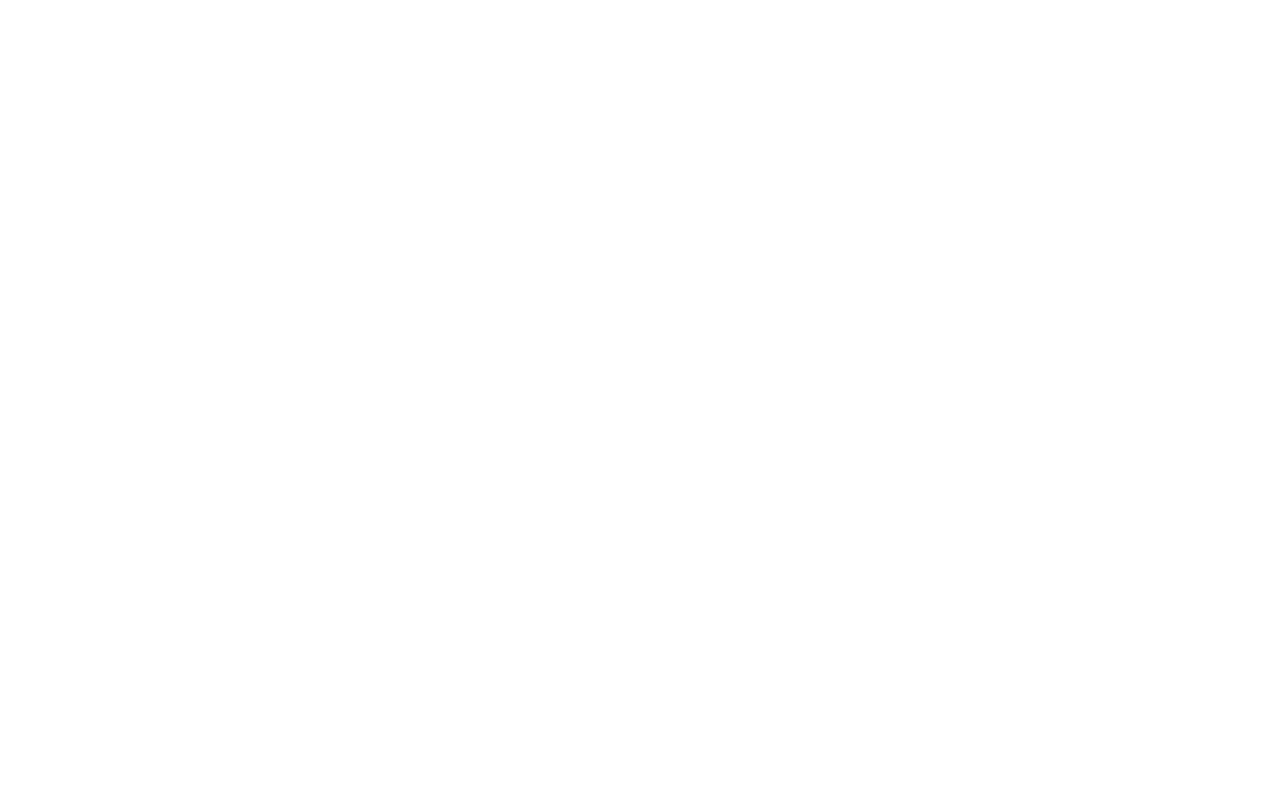
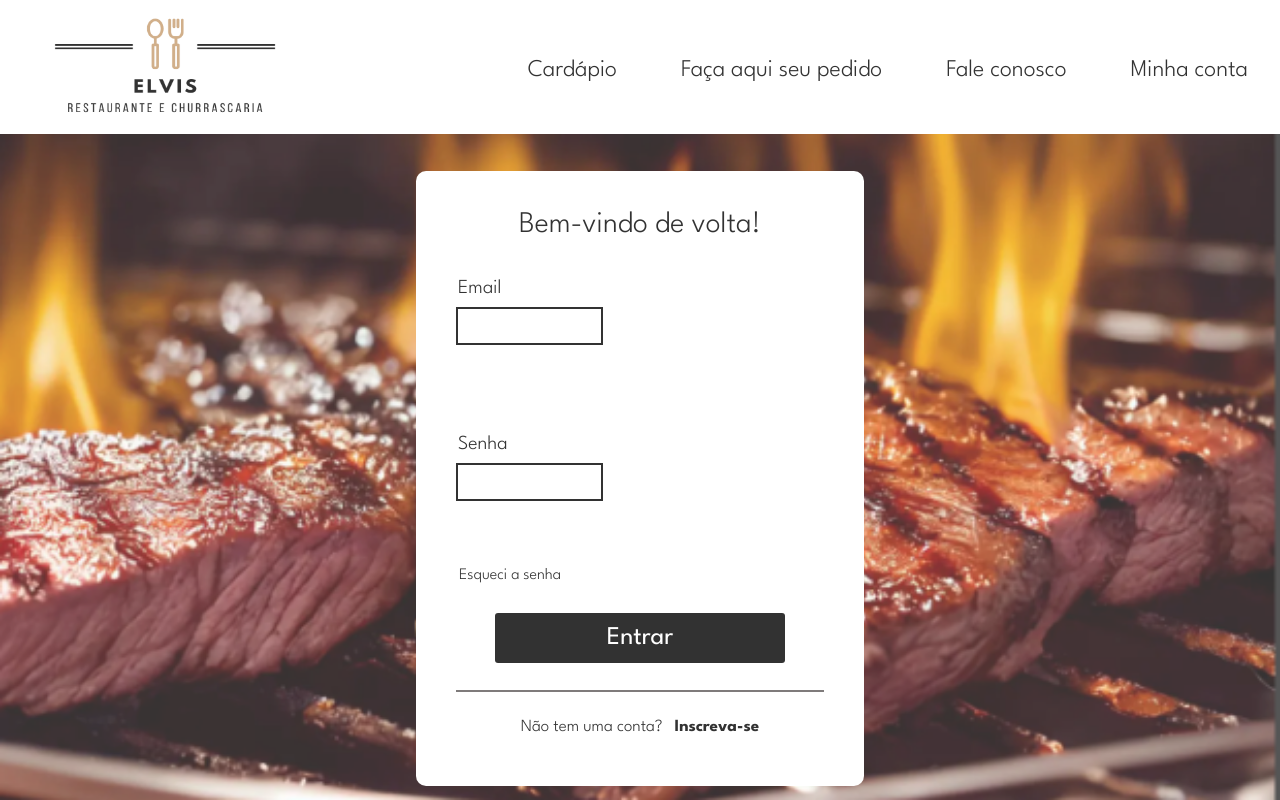
Before and after one commit to vitoriaamarals/sistemaRestaurante, a React (Vite) app in the folder React/frontSistemaRestaurante/: page /Login in a window 1280 px wide. Before the commit this address had no page. Built offline with nearby package versions, Linux system fonts and the light colour scheme.

Commit message:
Conclusão - Criar uma conta

```diff
--- a/React/frontSistemaRestaurante/package.json
+++ b/React/frontSistemaRestaurante/package.json
@@ -12,6 +12,7 @@
   "dependencies": {
     "react": "^18.3.1",
     "react-dom": "^18.3.1",
+    "react-imask": "^7.6.1",
     "react-router-dom": "^7.1.3"
   },
   "devDependencies": {
--- a/React/frontSistemaRestaurante/src/routes/routes.jsx
+++ b/React/frontSistemaRestaurante/src/routes/routes.jsx
@@ -1,5 +1,5 @@
 import { BrowserRouter, Route, Routes } from "react-router-dom";
-import { LoginCliente, MainScreen} from "../screens/pages";
+import { MinhaConta, LoginCliente, MainScreen} from "../screens/pages";
 
 const PageRoutes = () => {
   return (
@@ -7,7 +7,8 @@
       <Routes>
         <Route path="/">
           <Route path="/" element={<MainScreen />} />
-          <Route path="/MinhaConta" element={<LoginCliente />} />
+          <Route path="/Login" element={<LoginCliente />} />
+          <Route path="/MinhaConta" element={<MinhaConta />} />
         </Route>
       </Routes>
     </BrowserRouter>
--- a/React/frontSistemaRestaurante/src/screens/Login_Cliente/index.jsx
+++ b/React/frontSistemaRestaurante/src/screens/Login_Cliente/index.jsx
@@ -1,7 +1,7 @@
 import "./style.css";
 import { NavigatorBar } from "../../components/components";
 
-function MainScreen() {
+function Login_Cliente() {
     return (
         <div >
             <header className="header"></header>
@@ -44,4 +44,4 @@
     );
 }
 
-export default MainScreen;
+export default Login_Cliente;
--- /dev/null
+++ b/React/frontSistemaRestaurante/src/screens/Minha_Conta/index.jsx
@@ -0,0 +1,61 @@
+import "./style.css";
+import { NavigatorBar } from "../../components/components";
+import { IMaskInput } from "react-imask";
+
+
+function MinhaConta() {
+    return (
+        <div >
+            <NavigatorBar />
+            <div className="formulario-conta">
+                <div className="titulo-CriarConta">
+                    <h1>Criar uma conta</h1>
+                </div>
+                <div className="placeHol">
+                    <div className="placeHol-partes">
+                        <div className="placeHol-texto">
+                            <h3>Nome completo*</h3>
+                        </div>
+                        <input type="text" placeholder="" />
+                    </div>
+                    <div className="placeHol-partes">
+                        <div className="placeHol-texto">
+                            <h3>CPF*</h3>
+                        </div>
+                        <IMaskInput
+                            mask="000.000.000-00"
+                            placeholder=""
+                        />
+                    </div>
+                    <div className="placeHol-partes">
+                        <div className="placeHol-texto">
+                            <h3>Telefone*</h3>
+                        </div>
+                        <IMaskInput
+                            mask="(00) 0 0000-000"
+                            placeholder=""
+                        />
+                    </div>
+                    <div className="placeHol-partes">
+                        <div className="placeHol-texto">
+                            <h3>Email*</h3>
+                        </div>
+                        <input type="text" placeholder="" />
+                    </div>
+                    <div className="placeHol-partes">
+                        <div className="placeHol-texto">
+                            <h3>Senha*</h3>
+                        </div>
+                        <input type="password" placeholder="" />
+                    </div>
+                </div>
+            </div>
+            <div className="botao-pronto">
+                <button>Pronto</button>
+            </div>
+            <footer></footer>
+        </div>
+    );
+}
+
+export default MinhaConta;
--- /dev/null
+++ b/React/frontSistemaRestaurante/src/screens/Minha_Conta/style.css
@@ -0,0 +1,71 @@
+* {
+    margin: 0;
+    padding: 0;
+    box-sizing: border-box;
+    font-family: League Spartan;
+}
+
+.formulario-conta {
+    padding: 10px;
+    max-width: 75%;
+    margin: 0 auto;
+}
+
+.titulo-CriarConta {
+    padding-top: 45px;
+}
+
+.titulo-CriarConta h1 {
+    font-weight: 300;
+}
+
+.placeHol {
+    padding-top: 30px;
+    padding-bottom: 60px;
+    font-size: 17px;
+    text-align: left;
+}
+
+.placeHol-partes {
+    padding-top: 30px;
+    padding-bottom: 10px;
+    font-size: 17px;
+    text-align: left;
+}
+
+.placeHol input {
+    padding: 8px 8px;
+    outline: none;
+    border: 2px solid #000000;
+    font-size: 20px;
+    width: 40%;
+}
+
+.placeHol-texto {
+    padding-bottom: 10px;
+}
+
+.botao-pronto {
+    display: flex;
+    align-items: center;
+    justify-content: center;
+    padding-bottom: 50px;
+}
+
+
+button {
+    background-color: black;
+    color: white;
+    width: 79%;
+    height: 50px;
+    border: none;
+    border-radius: 3px;
+    cursor: pointer;
+    opacity: 1;
+    transition: .3s;
+    font-size: 1.6rem;
+}
+
+button:hover {
+    opacity: 0.8;
+}
--- a/React/frontSistemaRestaurante/src/screens/pages.js
+++ b/React/frontSistemaRestaurante/src/screens/pages.js
@@ -1,2 +1,3 @@
 export {default as MainScreen} from "./MainScreen"
 export {default as LoginCliente} from "./Login_Cliente"
+export {default as MinhaConta} from "./Minha_Conta"
```
Also changed, not shown: 1 other file (tests, documents, lock files or other folders).
